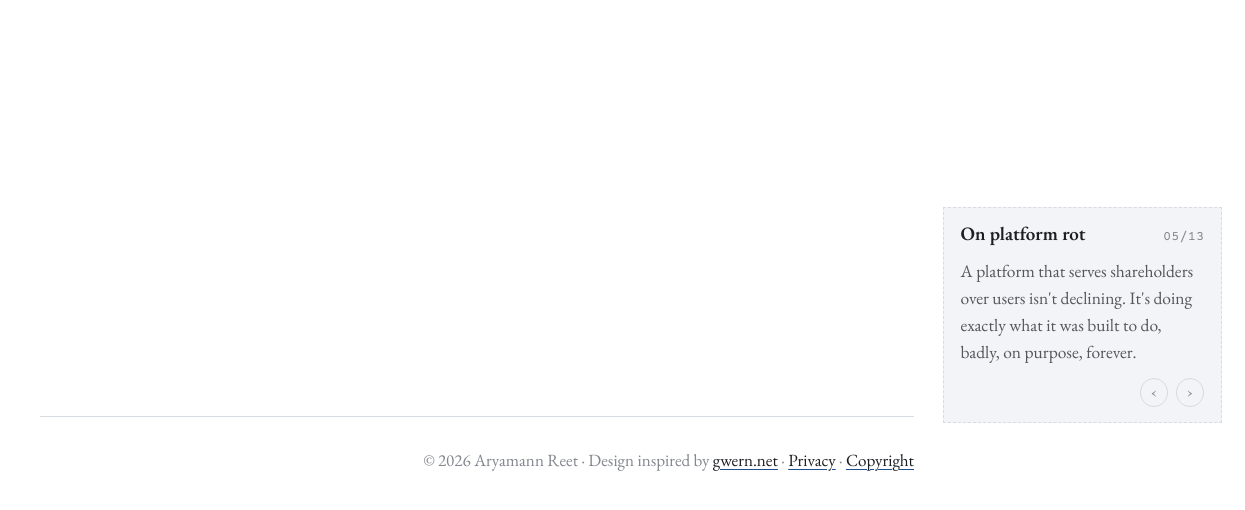
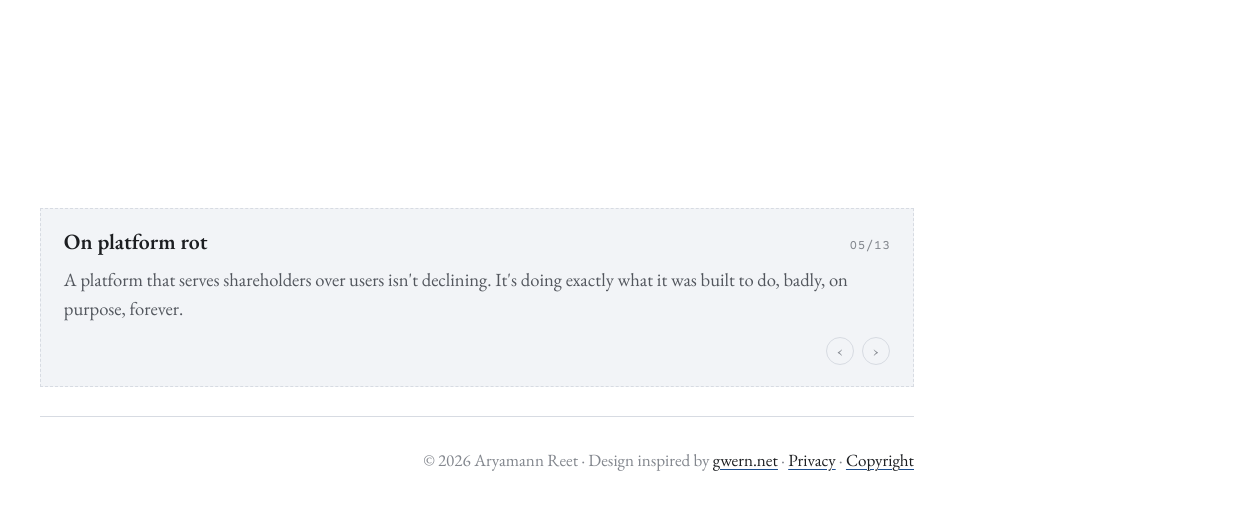
Before and after one commit to kakolidas-pixel/reetnewdashboard, a plain HTML site: page index.html in a window 1536 px wide. Shown: the part 276-786 px from the top of the page, without its empty margins (291-1536 px from the left). Drawn offline with Linux system fonts and the light colour scheme.

Commit message:
Only shrink the statement note into the margin on pages that have one
Gate the wide-screen (>=1400px) margin-note treatment behind :has(.margin-notes),
so it only applies on article/project pages that already have a disclaimer or
bibliography aside to sit alongside. Everywhere else it stays full width at the
bottom of the page instead of floating as a narrow box in otherwise empty margin
space.

Co-Authored-By: Claude Sonnet 5 <noreply@anthropic.com>

```diff
--- a/css/site.css
+++ b/css/site.css
@@ -272,9 +272,11 @@ form.contact input:focus,form.contact textarea:focus{border-color:var(--accent)}
 /* ------------------------------------------------------------------------------------------
    Site statement -- a permanent (non-dismissable, on purpose), titled broadside against ad
    tech, tracking and enshittification, after the page content on every route. Full width of
-   the column by default; once the viewport is wide enough to have a real margin to put it in
-   (same 1400px threshold as .margin-notes above), it shrinks into that margin instead, using
-   the same left:100% + width-calc trick, with .manifesto itself as the positioned ancestor. */
+   the column by default. It only shrinks into a true right-margin note -- same 1400px
+   threshold and width-calc as .margin-notes above -- on pages that actually have a
+   .margin-notes (disclaimer/bibliography) aside to sit alongside; gated with :has() rather
+   than applying on every page, since most routes have no margin content to share that slot
+   with and the note would otherwise just float in empty space above the footer. */
 .manifesto{width:min(var(--col),calc(100% - 2.5rem));margin:0 auto 1.5rem;position:relative}
 .manifesto-box{width:100%;padding:1.1rem 1.2rem;background:var(--bg2);border:1px dashed var(--rule)}
 .manifesto-head{display:flex;align-items:baseline;justify-content:space-between;gap:.6rem;margin-bottom:.4rem}
@@ -288,11 +290,11 @@ form.contact input:focus,form.contact textarea:focus{border-color:var(--accent)}
   display:flex;align-items:center;justify-content:center;cursor:pointer;flex:none}
 .manifesto-btn:hover{background:var(--accent);color:var(--on-accent);border-color:var(--accent)}
 @media (min-width:1400px){
-  .manifesto{min-height:9.5rem}
-  .manifesto-box{position:absolute;left:100%;top:0;margin-left:1.5rem;
+  body:has(.margin-notes) .manifesto{min-height:9.5rem}
+  body:has(.margin-notes) .manifesto-box{position:absolute;left:100%;top:0;margin-left:1.5rem;
     width:calc((100vw - 874px)/2 - 1.5rem - 1.2rem);max-width:15rem;padding:.8rem .9rem}
-  .manifesto-title{font-size:1rem}
-  .manifesto-text{font-size:.92rem}
+  body:has(.margin-notes) .manifesto-title{font-size:1rem}
+  body:has(.margin-notes) .manifesto-text{font-size:.92rem}
 }
 
 /* ------------------------------------------------------------------------------------------
```
